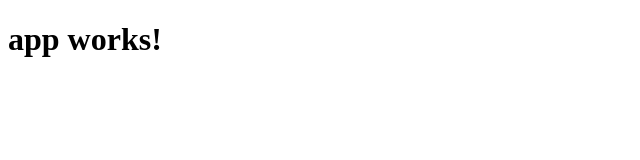
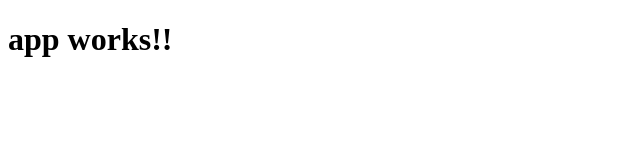
Before and after one commit to Mathou54/ZombieGotchi, an Angular app in the folder src/main/angular/: page / in a window 1280 px wide. Shown: the top 160 px of the page, without its empty margins (0-640 px from the left). Built offline with nearby package versions, Linux system fonts and the light colour scheme.

Commit message:
Test deploy on firebase.

```diff
--- a/src/main/angular/package.json
+++ b/src/main/angular/package.json
@@ -8,7 +8,8 @@
 		"build": "ng build",
 		"test": "ng test",
 		"lint": "ng lint",
-		"e2e": "ng e2e"
+		"e2e": "ng e2e",
+		"deploy": "firebase deploy"
 	},
 	"private": true,
 	"dependencies": {
--- a/src/main/angular/src/app/app.component.ts
+++ b/src/main/angular/src/app/app.component.ts
@@ -6,5 +6,5 @@ import {Component} from "@angular/core";
 	styleUrls: ['./app.component.css']
 })
 export class AppComponent {
-	title = 'app works!';
+	title = 'app works!!';
 }
```
Also changed, not shown: 1 other file (tests, documents, lock files or other folders).
